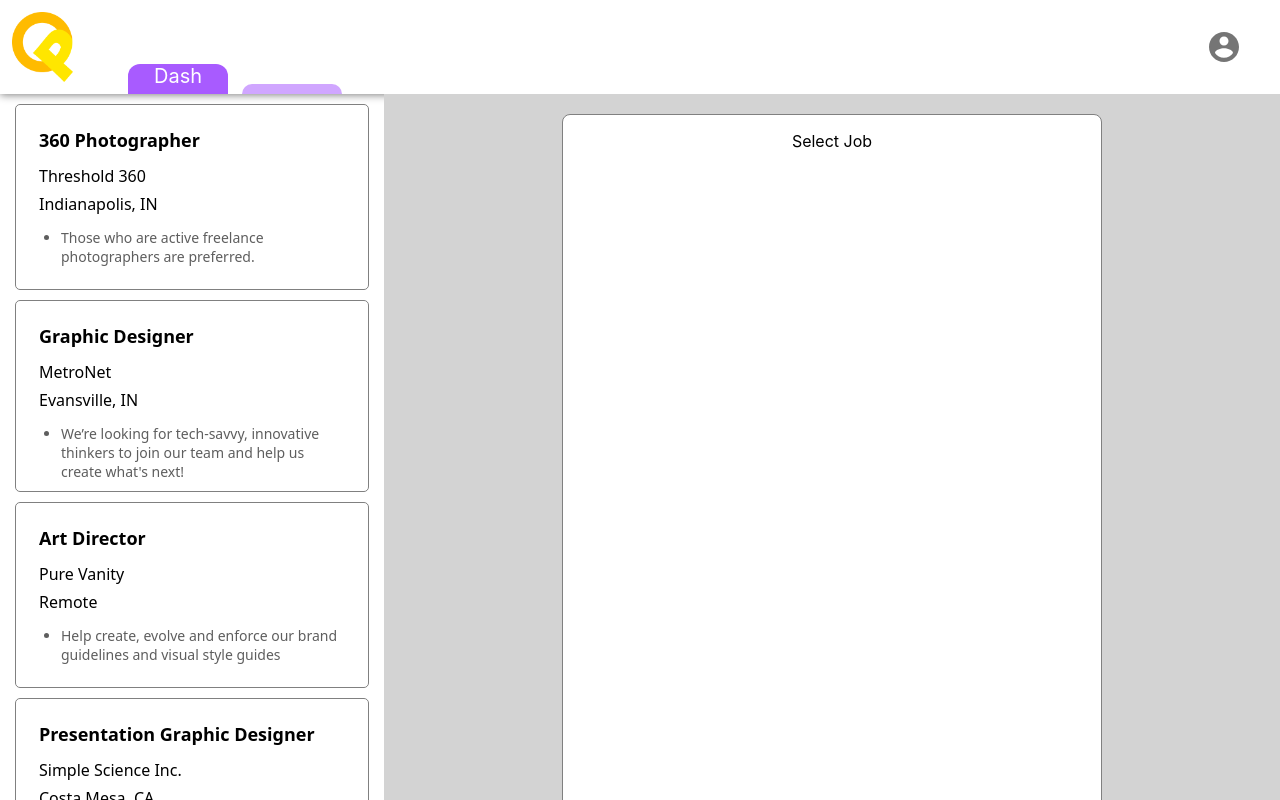
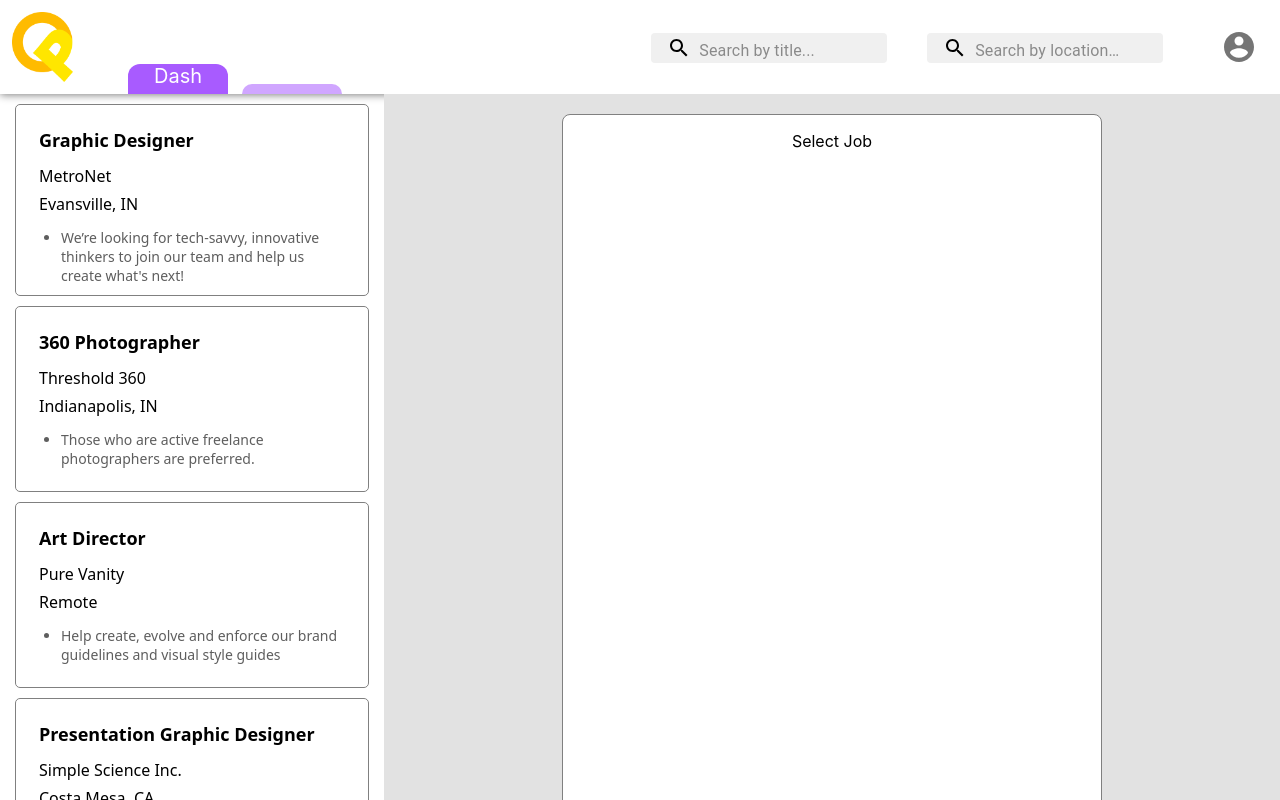
Before and after one commit to Arjunbhavsar/Job-Portal, a React (Create React App) app in the folder FrontEnd/quick-pick/: page / in a window 1280 px wide. Built offline with nearby package versions, Linux system fonts and the light colour scheme.

Commit message:
Add files via upload

```diff
--- a/FrontEnd/quick-pick/src/component/quickPick/Dashboard.css
+++ b/FrontEnd/quick-pick/src/component/quickPick/Dashboard.css
@@ -24,7 +24,7 @@
     right: 0;
     bottom: 0px;
     overflow-y: auto;
-    background-color: #d3d3d3;
+    background-color: #e2e2e2;
 }
 .content{
     border: grey 1px solid;
@@ -79,12 +79,10 @@
 }
 
 ::-webkit-scrollbar {
-    width: 12px;
+    width: 8px;
 }
 
 ::-webkit-scrollbar-track {
-    background-color: #F3F2F4;
-    box-shadow: inset 0 0 5px grey;
     border-radius: 10px;
 }
 
@@ -94,5 +92,5 @@
 }
 
 ::-webkit-scrollbar-thumb:hover {
-    background: #7c7c7c;
+    background: #7c7c7c00;
 }
--- a/FrontEnd/quick-pick/src/component/quickPick/Dashboard.jsx
+++ b/FrontEnd/quick-pick/src/component/quickPick/Dashboard.jsx
@@ -42,20 +42,20 @@
         return(
             <div>
                 <div class="leftItem">
+                    <p class="title">Graphic Designer</p>
+                    <p class="company">MetroNet</p>
+                    <p class="location">Evansville, IN</p>
+                    <ul class="description">
+                        <li>We’re looking for tech-savvy, innovative thinkers to join our team and help us create what's next!</li>
+                    </ul>
+                </div>
+                <div class="leftItem">
                     <p class="title">360 Photographer</p>
                     <p class="company">Threshold 360</p>
                     <p class="location">Indianapolis, IN</p>
                     {/* <p class="description">Those who are active freelance photographers are preferred.</p> */}
                     <ul class="description">
                         <li>Those who are active freelance photographers are preferred.</li>
-                    </ul>
-                </div>
-                <div class="leftItem">
-                    <p class="title">Graphic Designer</p>
-                    <p class="company">MetroNet</p>
-                    <p class="location">Evansville, IN</p>
-                    <ul class="description">
-                        <li>We’re looking for tech-savvy, innovative thinkers to join our team and help us create what's next!</li>
                     </ul>
                 </div>
                 <div class="leftItem">
--- a/FrontEnd/quick-pick/src/component/quickPick/Navigation.css
+++ b/FrontEnd/quick-pick/src/component/quickPick/Navigation.css
@@ -2,8 +2,10 @@
     width: 100%;
     background-color: white;
     position: fixed;
+    left: 0;
     padding: 12px 12px 0px 12px;
     box-shadow: 0px 1px 8px grey;
+    display: inline-block;
 }
 .logo {
     margin-bottom: 12px;
@@ -60,10 +62,33 @@
     font-size: 20px;
 }
 
+.rightNav {
+    width: fit-content;
+    display: flex;
+    position: absolute;
+    right: 25px;
+    align-items: center;
+}
+
+#searchBar {
+    width: fit-content;
+    height: 30px;
+    background-color: rgb(240, 240, 240);
+    margin-bottom: 4px;
+}
+
+#searchBar:hover {
+    background-color: rgb(223, 223, 223);
+}
+
+#searchInput {
+    color: black;
+
+}
+
 .account {
     display: inline-block;
     border-radius: 50%;
-    position: absolute;
     right: 40px;
     margin: 10px;
     margin-top: 5px;
@@ -77,6 +102,7 @@
 }
 
 #accountIcon {
+    margin-left: 20px;
     width: 1.5em;
     height: 1.5em;
 }
--- a/FrontEnd/quick-pick/src/component/quickPick/Navigation.jsx
+++ b/FrontEnd/quick-pick/src/component/quickPick/Navigation.jsx
@@ -9,6 +9,8 @@
 import Menu from '@material-ui/core/Menu';
 import AccountCircle from '@material-ui/icons/AccountCircle';
 import { Navigation } from '@material-ui/icons';
+import InputBase from '@material-ui/core/InputBase';
+import SearchIcon from '@material-ui/icons/Search';
 
 const useStyles = makeStyles((theme) => ({
     grow: {
@@ -151,11 +153,42 @@
                   {/* <td><NavButton page={"hidden"} name={"Profile"} to={"/profile"}/></td> */}
               </table>
           </div>
+          <div class="rightNav">
+            <div className={classes.search} id="searchBar">
+              <div className={classes.searchIcon}>
+                <SearchIcon />
+              </div>
+              <InputBase
+                placeholder="Search by title..."
+                classes={{
+                  root: classes.inputRoot,
+                  input: classes.inputInput,
+                }}
+                inputProps={{ 'aria-label': 'search' }}
+                id = "searchInput"
+              />
+            </div>
+            <div className={classes.search} id="searchBar">
+              <div className={classes.searchIcon}>
+                <SearchIcon />
+              </div>
+              <InputBase
+                placeholder="Search by location…"
+                classes={{
+                  root: classes.inputRoot,
+                  input: classes.inputInput,
+                }}
+                inputProps={{ 'aria-label': 'search' }}
+                id = "searchInput"
+              />
+            </div>
+
           <MenuItem onClick={handleProfileMenuOpen} class="account">
               <IconButton >
                   <AccountCircle id="accountIcon"/>
               </IconButton>
           </MenuItem>
+          </div>
           {renderMenu}
       </div>
   )
```
Lines whose indentation alone changed are shown as unchanged.
